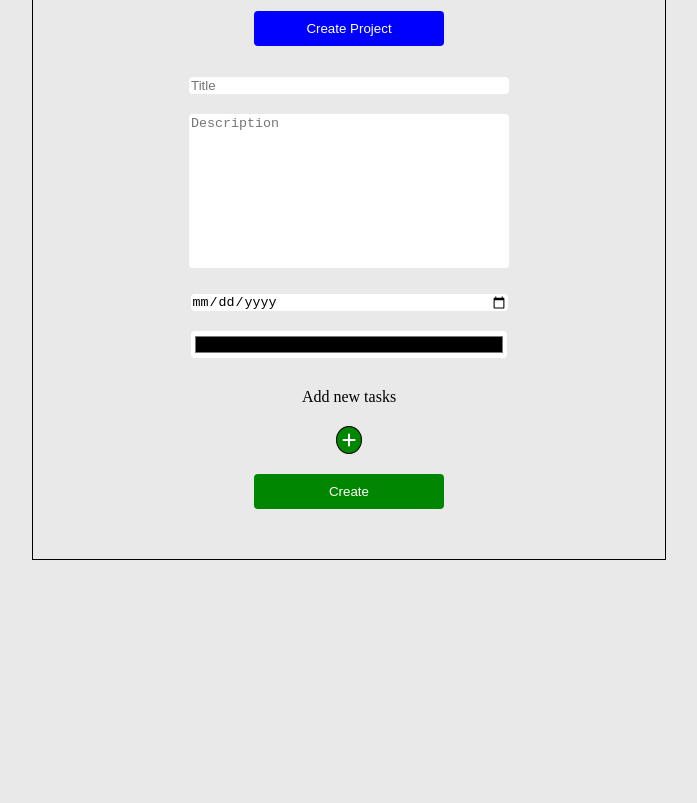
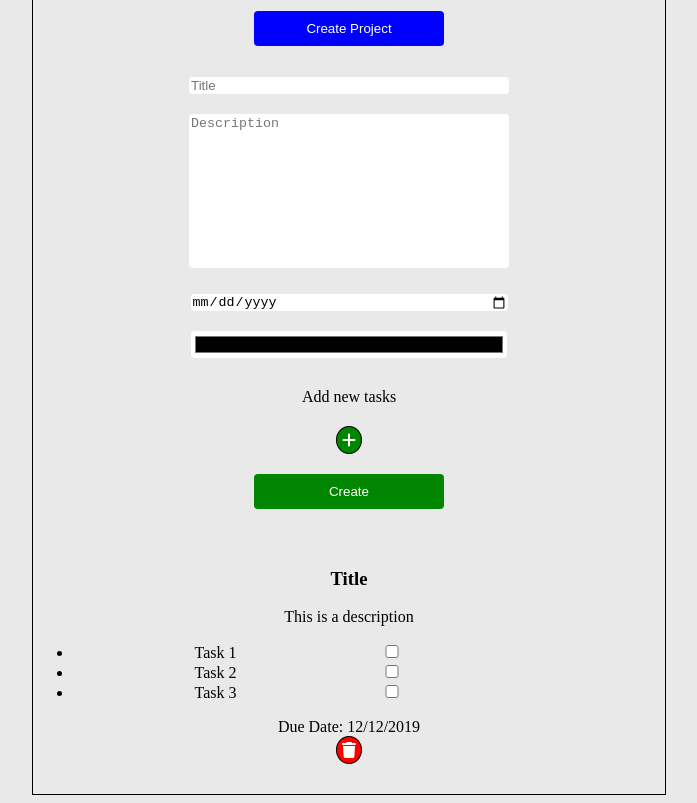
Before and after one commit to NaguiHW/to-do-list, a website built with webpack: page src/index.html in a window 1280 px wide. Shown: the part 108-911 px from the top of the page, without its empty margins (291-988 px from the left). Before the commit the page ends 800 px from the top, so only its background shows below. Built offline with nearby package versions, Linux system fonts and the light colour scheme.

Commit message:
working on the project output

```diff
--- a/src/index.html
+++ b/src/index.html
@@ -14,7 +14,7 @@
     </div>
     <button class="new-project-button">Create Project</button>
     <div class="new-project">
-      <div class="project">
+      <div class="project-form">
         <div class="title-project">
           <input type="text" name="title-project" id="title-project-input" placeholder="Title">
         </div>
@@ -39,7 +39,17 @@
       </div>
     </div>
     <div class="projects">
-
+      <div class="project">
+        <h3>Title</h3>
+        <p>This is a description</p>
+        <ul>
+          <li>Task 1 <input type="checkbox" name="task"> </li>
+          <li>Task 2 <input type="checkbox" name="task"> </li>
+          <li>Task 3 <input type="checkbox" name="task"> </li>
+        </ul>
+        <p>Due Date: 12/12/2019</p>
+        <i class="fas fa-trash"></i>
+      </div>
     </div>
   </div>
 </body>
--- a/src/style/main.scss
+++ b/src/style/main.scss
@@ -58,12 +58,26 @@ i {
   border-radius: 100%;
   cursor: pointer;
   color: white;
-  background: rgb(0, 134, 0);
-  &:hover {
-    background-color: rgb(0, 68, 0);
+}
+
+.new-project {
+  i {
+    background: rgb(0, 134, 0);
+    &:hover {
+      background-color: rgb(0, 68, 0);
+    }
   }
 }
 
 textarea {
   resize: none;
 }
+
+.project {
+  i {
+    background-color: red;
+    &:hover {
+      background-color: rgb(119, 1, 1);
+    }
+  }
+}
```
